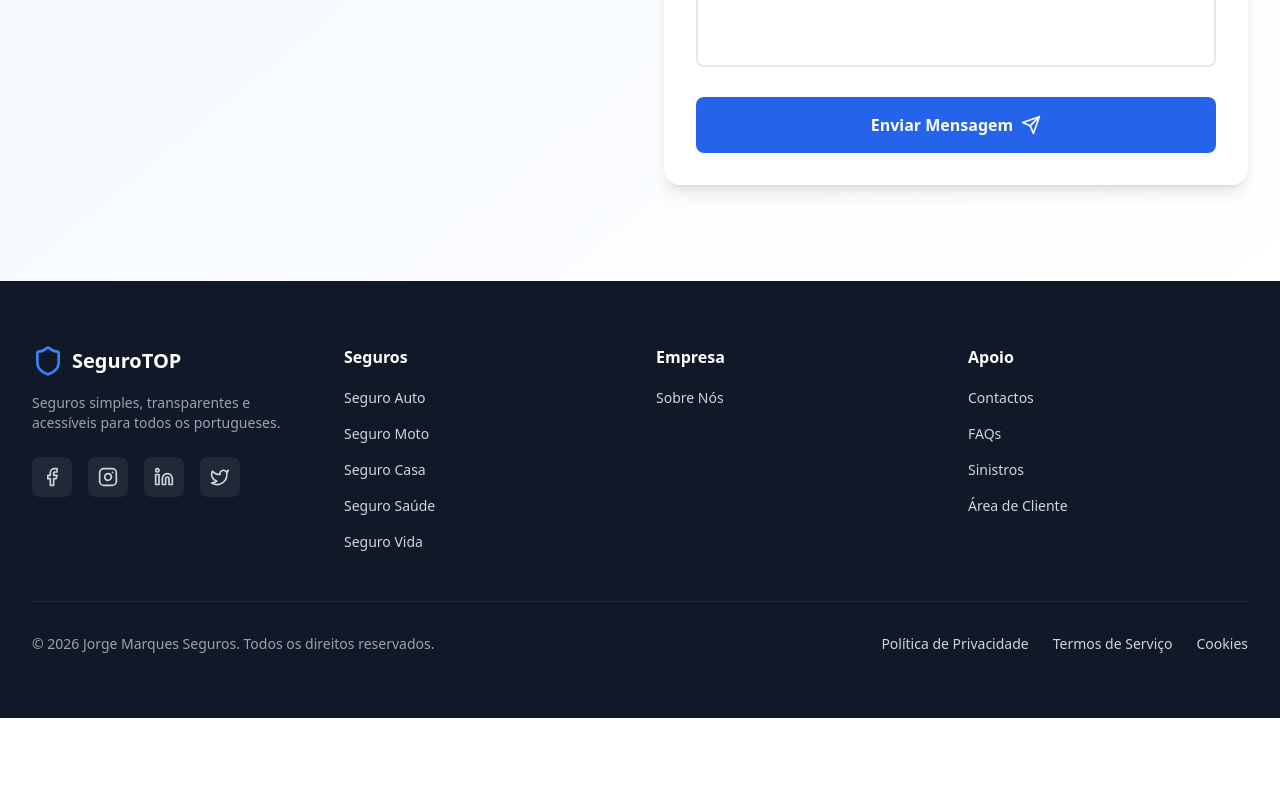
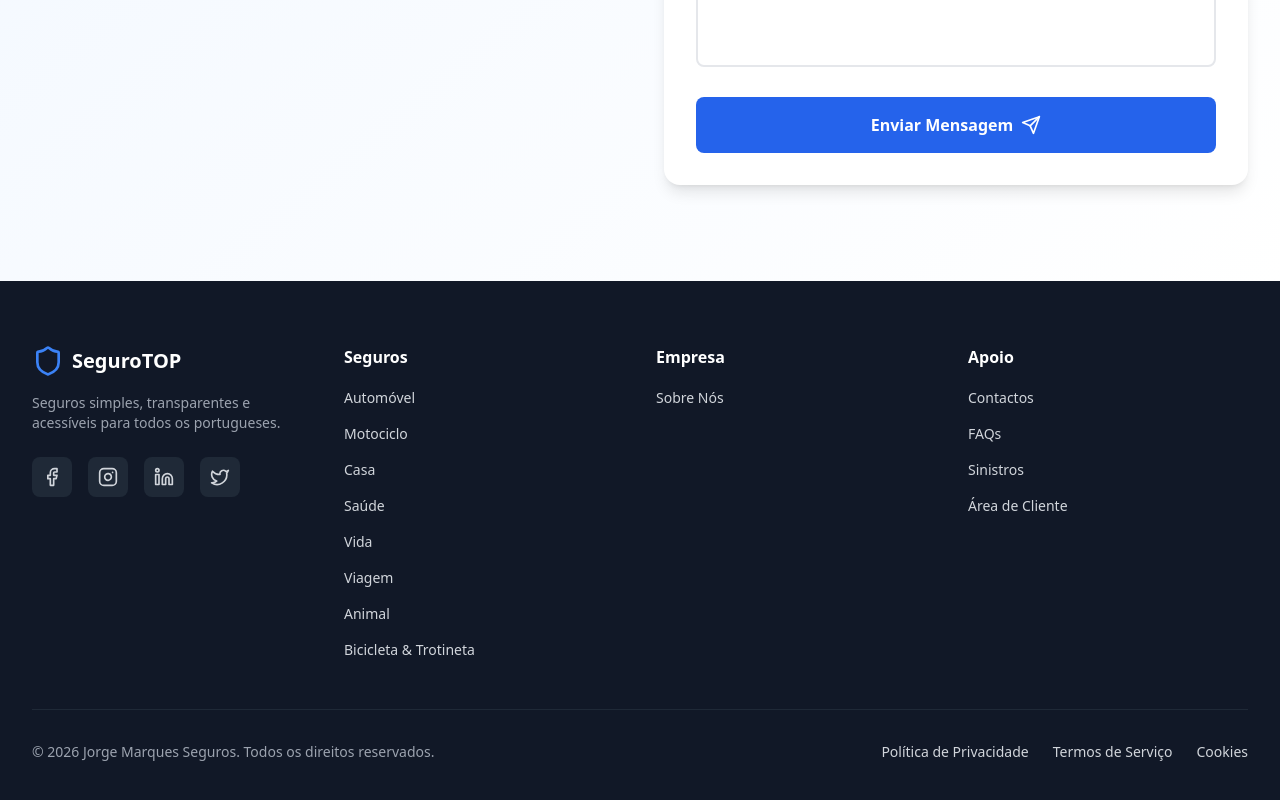
Before and after one commit to MiguelBarros2450/Zurich, a React (Vite) app: page / in a window 1280 px wide. Shown: the part 4799-5599 px from the top of the page. Before the commit the page ends 5517 px from the top, so only its background shows below. Built offline with nearby package versions, Linux system fonts and the light colour scheme; no server answers.

Commit message:
Update Footer.tsx

```diff
--- a/src/components/Footer.tsx
+++ b/src/components/Footer.tsx
@@ -56,7 +56,7 @@ export default function Footer() {
                   onClick={() => scrollToSection('simulador')}
                   className="text-sm hover:text-blue-500 transition"
                 >
-                  Seguro Auto
+                  Automóvel
                 </button>
               </li>
               <li>
@@ -64,7 +64,7 @@ export default function Footer() {
                   onClick={() => scrollToSection('simulador')}
                   className="text-sm hover:text-blue-500 transition"
                 >
-                  Seguro Moto
+                  Motociclo
                 </button>
               </li>
               <li>
@@ -72,7 +72,7 @@ export default function Footer() {
                   onClick={() => scrollToSection('simulador')}
                   className="text-sm hover:text-blue-500 transition"
                 >
-                  Seguro Casa
+                  Casa
                 </button>
               </li>
               <li>
@@ -80,7 +80,7 @@ export default function Footer() {
                   onClick={() => scrollToSection('simulador')}
                   className="text-sm hover:text-blue-500 transition"
                 >
-                  Seguro Saúde
+                  Saúde
                 </button>
               </li>
               <li>
@@ -88,7 +88,31 @@ export default function Footer() {
                   onClick={() => scrollToSection('simulador')}
                   className="text-sm hover:text-blue-500 transition"
                 >
-                  Seguro Vida
+                  Vida
+                </button>
+              </li>
+              <li>
+                <button
+                  onClick={() => scrollToSection('simulador')}
+                  className="text-sm hover:text-blue-500 transition"
+                >
+                  Viagem
+                </button>
+              </li>
+              <li>
+                <button
+                  onClick={() => scrollToSection('simulador')}
+                  className="text-sm hover:text-blue-500 transition"
+                >
+                  Animal
+                </button>
+              </li>
+              <li>
+                <button
+                  onClick={() => scrollToSection('simulador')}
+                  className="text-sm hover:text-blue-500 transition"
+                >
+                  Bicicleta & Trotineta
                 </button>
               </li>
             </ul>
```
